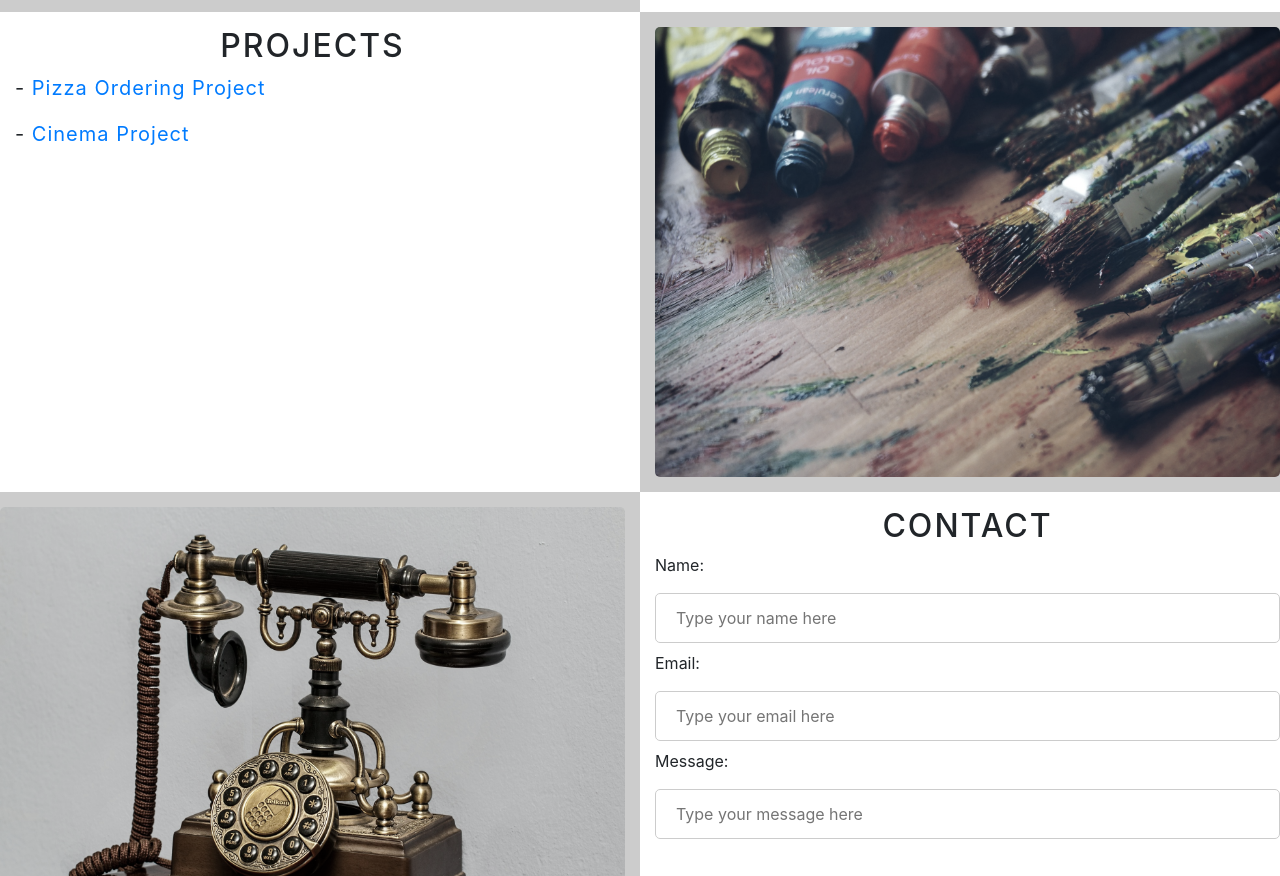
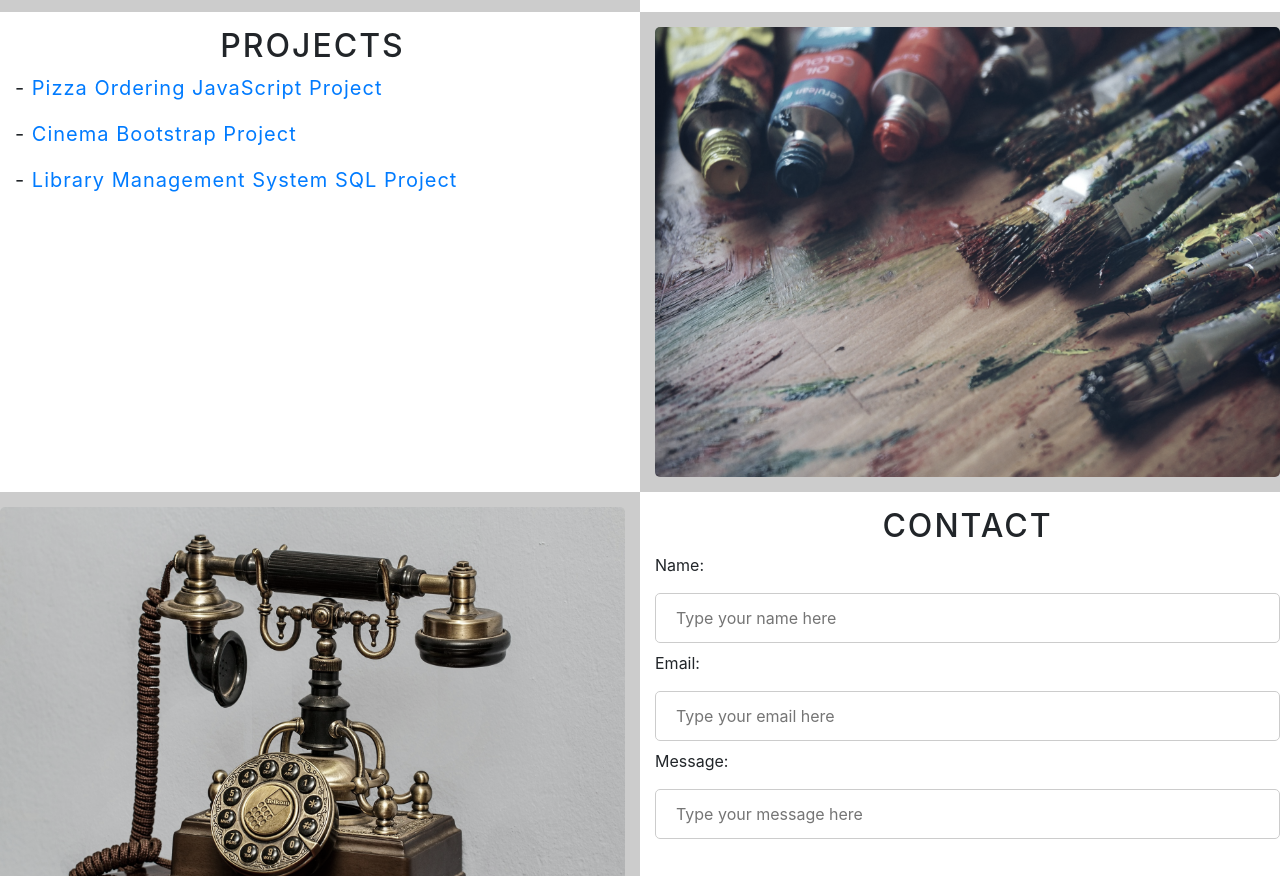
Before and after one commit to rbmanez/portfolio, a plain HTML site: page index.html in a window 1280 px wide. Shown: the part 956-1832 px from the top of the page. Drawn offline with nearby package versions, Linux system fonts and the light colour scheme.

Commit message:
update project section

```diff
--- a/index.html
+++ b/index.html
@@ -68,12 +68,17 @@
 			<h2>Projects</h2>
 			<p>-
 				<a href="https://github.com/rbmanez/tta-js/tree/master/js-pizza-project-solution" target="_blank">
-					Pizza Ordering Project
+					Pizza Ordering JavaScript Project
 				</a>
 			</p>
 			<p>-
 				<a href="https://github.com/rbmanez/tta-html-css-projects/tree/master/academy-cinemas" target="_blank">
-					Cinema Project
+					Cinema Bootstrap Project
+				</a>
+			</p>
+			<p>-
+				<a href="https://github.com/rbmanez/tta-sql-projects" target="_blank">
+					Library Management System SQL Project
 				</a>
 			</p>
 		</div>
```
